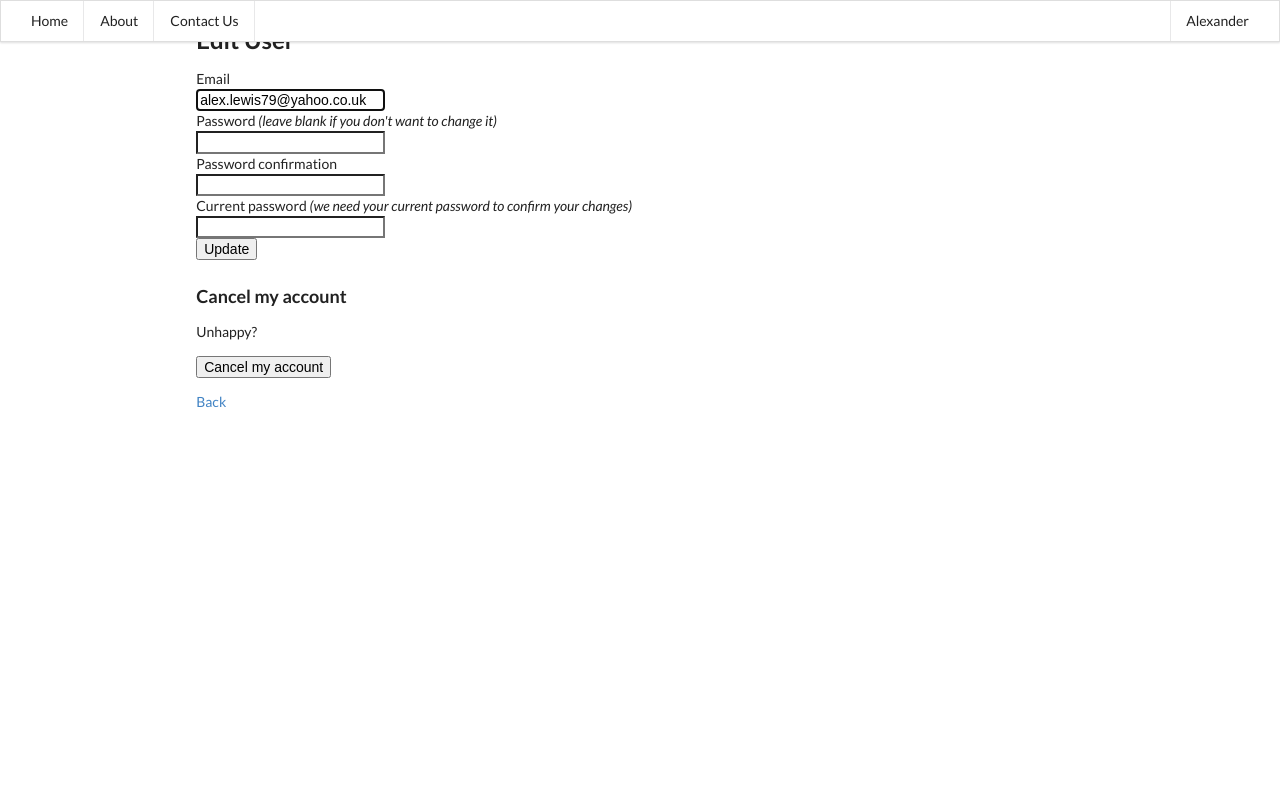
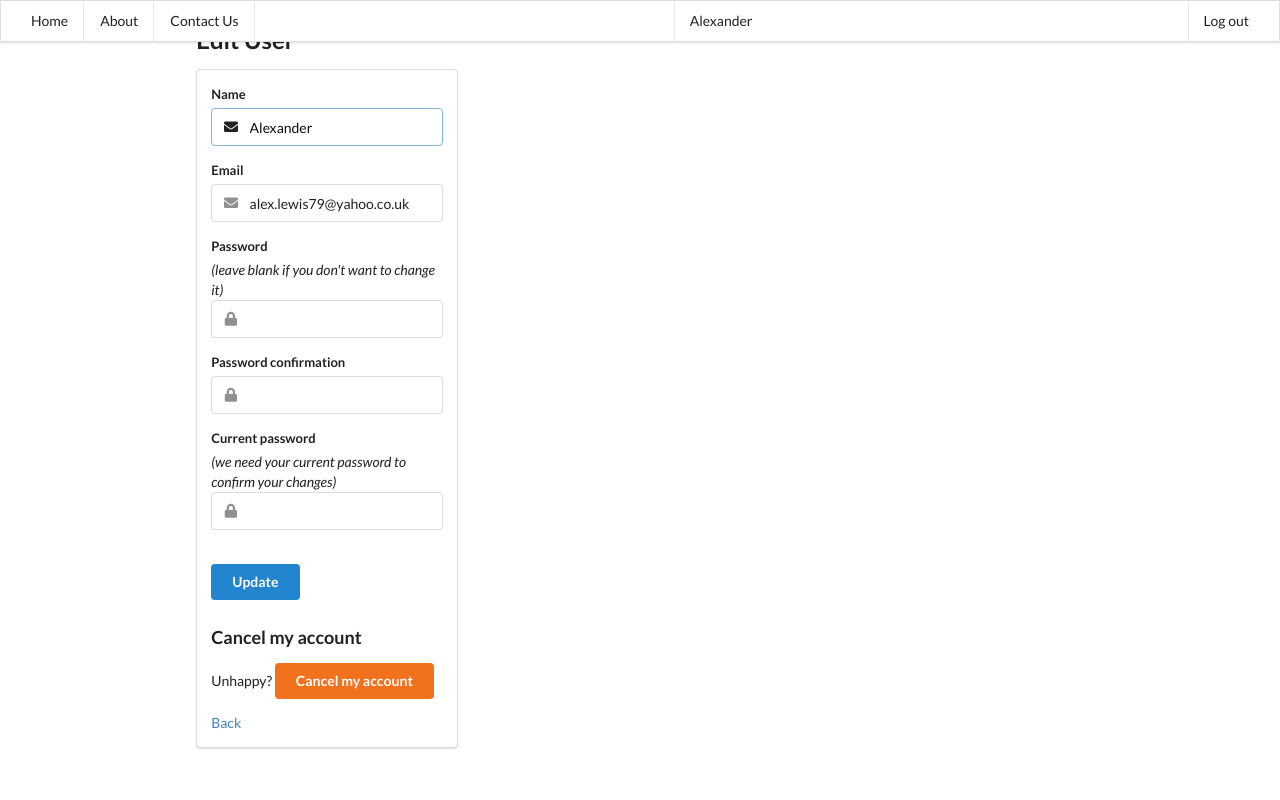
Before and after one commit to Procratheus/blocipedia, a Rails app: page /users/edit in a window 1280 px wide. Run offline with Rails 7, Linux system fonts and the light colour scheme; a user stored in the database is signed in; style sheets or scripts are compiled from the project's sources; parts of the project's set-up code (start-up, migrations or seed data) failed here and were passed over; some libraries are stand-ins or nearby versions.

Commit message:
Omniauth completed

```diff
--- a/app/controllers/application_controller.rb
+++ b/app/controllers/application_controller.rb
@@ -21,7 +21,7 @@ class ApplicationController < ActionController::Base
   protected
 
   def configure_permitted_parameters
-    devise_parameter_sanitizer.for(:sign_up) << :name
+    devise_parameter_sanitizer.for(:sign_up) << [:name, :email]
     devise_parameter_sanitizer.for(:account_update) << [:name, :email]
   end
 
--- a/app/controllers/users_controller.rb
+++ b/app/controllers/users_controller.rb
@@ -21,9 +21,9 @@ class UsersController < ApplicationController
   def finish_signup
     if request.patch? && params[:user]
       if @user.update(user_params)
-        @user.skip_reconfirmation!
+        #@user.skip_reconfirmation!
         sign_in(@user, bypass: true)
-        redirect_to @user
+        redirect_to edit_user_registration_path
         flash[:info] = "You have updated your user profile succesfully"
       else
         @show_errors = true
@@ -39,7 +39,7 @@ class UsersController < ApplicationController
   private
 
     def set_user
-      @user = User.find(params[:id])
+      @user = User.find_by(name: current_user.name)
     end
 
     def user_params
--- a/app/models/user.rb
+++ b/app/models/user.rb
@@ -13,7 +13,7 @@ class User < ActiveRecord::Base
   friendly_id :name, use: :slugged
 
   # Model Associations
-  has_many :identities
+  has_many :identities, dependent: :destroy
 
   # Validations
   validates_format_of :email, :without => TEMP_EMAIL_REGEX, on: :update
--- a/app/views/devise/registrations/edit.html.haml
+++ b/app/views/devise/registrations/edit.html.haml
@@ -1,31 +1,45 @@
-%h2
-  Edit #{resource_name.to_s.humanize}
-= form_for(resource, as: resource_name, url: registration_path(resource_name), html: { method: :put }) do |f|
-  = devise_error_messages!
-  .field
-    = f.label :email
-    %br/
-    = f.email_field :email, autofocus: true
-  - if devise_mapping.confirmable? && resource.pending_reconfirmation?
-    %div
-      Currently waiting confirmation for: #{resource.unconfirmed_email}
-  .field
-    = f.label :password
-    %i (leave blank if you don't want to change it)
-    %br/
-    = f.password_field :password, autocomplete: "off"
-  .field
-    = f.label :password_confirmation
-    %br/
-    = f.password_field :password_confirmation, autocomplete: "off"
-  .field
-    = f.label :current_password
-    %i (we need your current password to confirm your changes)
-    %br/
-    = f.password_field :current_password, autocomplete: "off"
-  .actions
-    = f.submit "Update"
-%h3 Cancel my account
-%p
-  Unhappy? #{button_to "Cancel my account", registration_path(resource_name), data: { confirm: "Are you sure?" }, method: :delete}
-= link_to "Back", :back
+%div
+  .ui.two.column.middle.aligned.relaxed.fitted.stackable.grid
+    .column
+      .center.aligned
+        %h2 Edit #{resource_name.to_s.humanize}
+      .ui.form.segment
+        = form_for(resource, as: resource_name, url: registration_path(resource_name), html: { method: :put }) do |f|
+          = devise_error_messages!
+          .field
+            = f.label :name
+            .ui.left.icon.input
+              = f.text_field :name, autofocus: true
+              %i.mail.icon
+          .field
+            = f.label :email
+            .ui.left.icon.input
+              = f.email_field :email
+              %i.mail.icon
+          - if devise_mapping.confirmable? && resource.pending_reconfirmation?
+            %div
+              Currently waiting confirmation for: #{resource.unconfirmed_email}
+          .field
+            = f.label :password
+            %i (leave blank if you don't want to change it)
+            .ui.left.icon.input
+              = f.password_field :password, autocomplete: "off"
+              %i.lock.icon
+          .field
+            = f.label :password_confirmation
+            .ui.left.icon.input
+              = f.password_field :password_confirmation, autocomplete: "off"
+              %i.lock.icon
+          .field
+            = f.label :current_password
+            %i (we need your current password to confirm your changes)
+            .ui.left.icon.input
+              = f.password_field :current_password, autocomplete: "off"
+              %i.lock.icon
+          .field
+            %br/
+            = f.submit "Update", class: "ui left button blue submit"
+          %h3 Cancel my account
+          %p
+            Unhappy? #{button_to "Cancel my account", registration_path(resource_name), data: { confirm: "Are you sure?" }, method: :delete, class: "ui left button orange submit"}
+          = link_to "Back", :back
--- a/app/views/layouts/application.html.haml
+++ b/app/views/layouts/application.html.haml
@@ -13,7 +13,8 @@
         = link_to "About", about_path, class: "item"
         = link_to "Contact Us", contact_path, class: "item"
         - if current_user && current_user.email_verified?
-          = link_to @user.name, edit_user_registration_path, class: "item right"
+          = link_to current_user.name, edit_user_registration_path, class: "item right"
+          = link_to "Log out", destroy_user_session_path, method: :delete, class: "item right"
         - elsif current_user && !current_user.email_verified?
           = link_to "Complete Sign-up", finish_signup_path(current_user), class: "item right"
         - else
```
Also changed, not shown: db/development.sqlite3.
